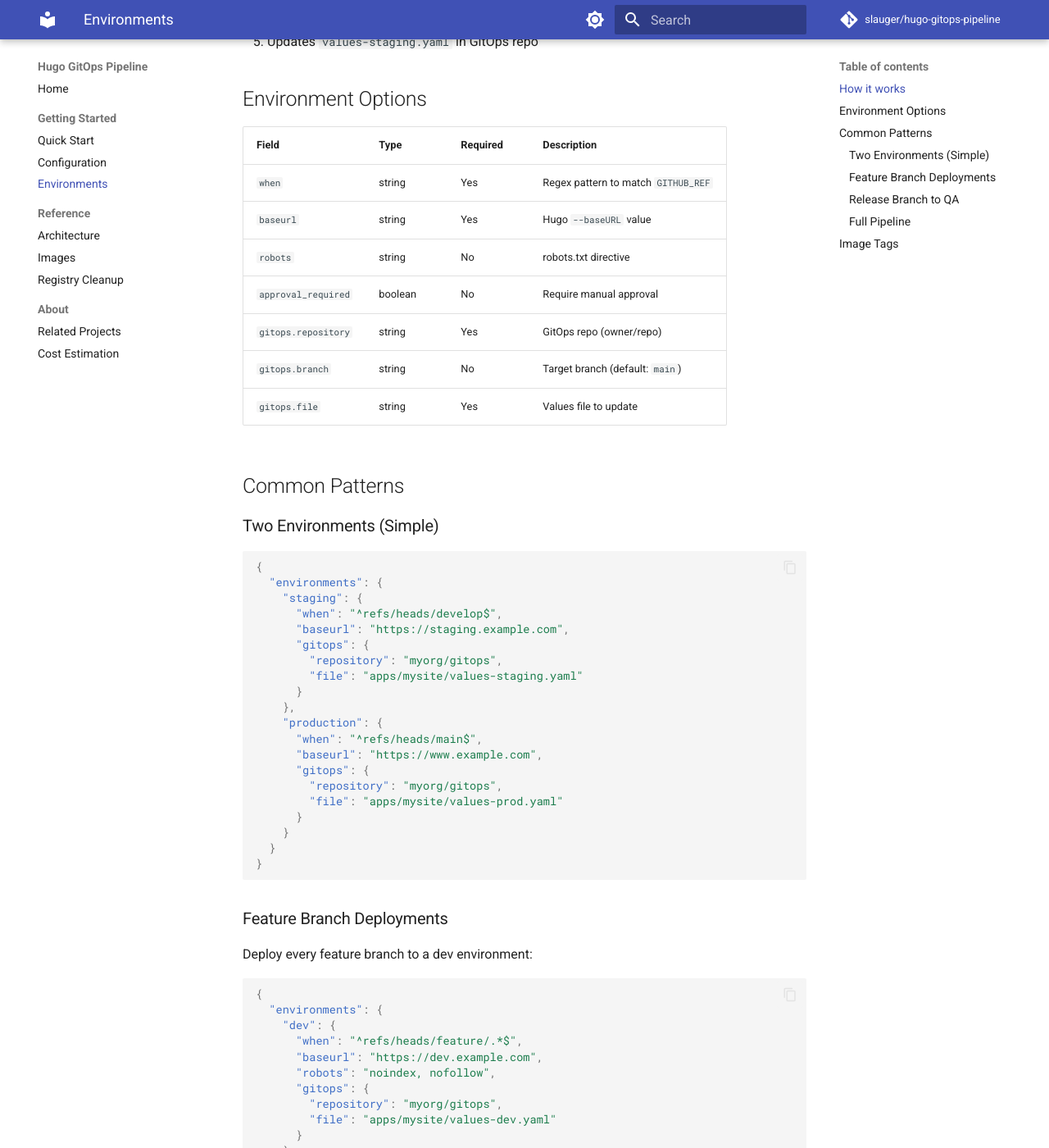
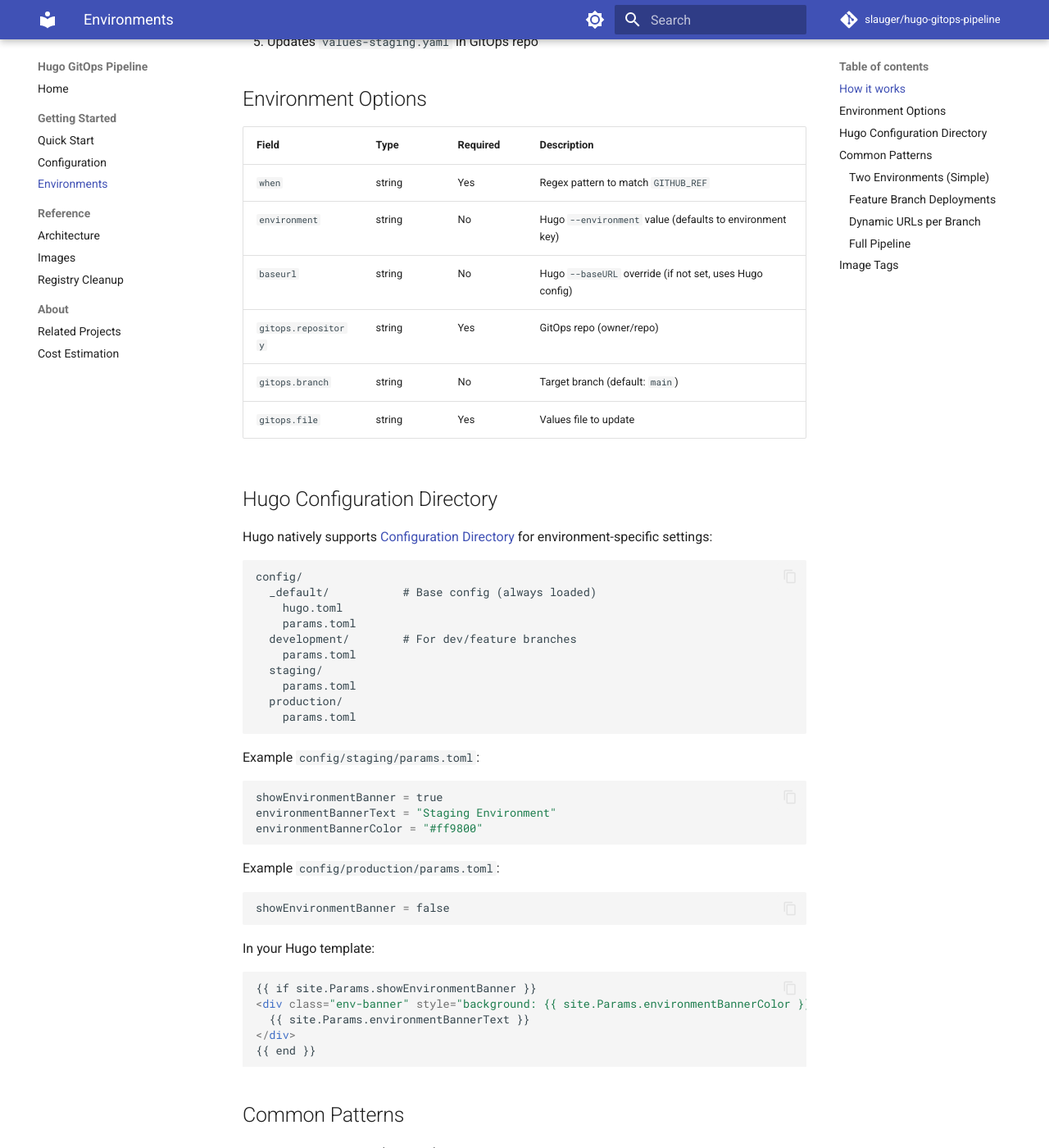
Before and after one commit to slauger/hugo-gitops-pipeline, an MkDocs documentation site: the page built from docs/environments.md, in a window 1280 px wide and 1400 px high, scrolled down 767 px. Shown: the whole window at 82% size. Built offline with MkDocs 1.6.1 and Material for MkDocs 9.7.7, drawn with Linux system fonts in a browser that asks for light colours; comment, search, counter and statistics services are not loaded; some of the changed text lies outside the part shown.

Commit message:
feat: add Hugo environment support and dynamic branch URLs
- Add 'environment' field for Hugo's native config directory feature
- Make 'baseurl' optional (falls back to Hugo config)
- Support ${BRANCH_SLUG} and ${BRANCH_NAME} variables for dynamic URLs
- Update documentation with Hugo Configuration Directory examples

````diff
--- a/docs/environments.md
+++ b/docs/environments.md
@@ -11,11 +11,11 @@ Each environment in `project.json` has a `when` pattern that matches against `GI
   "environments": {
     "staging": {
       "when": "^refs/heads/develop$",
-      "baseurl": "https://staging.example.com"
+      "environment": "staging"
     },
     "production": {
       "when": "^refs/heads/main$",
-      "baseurl": "https://www.example.com"
+      "environment": "production"
     }
   }
 }
@@ -25,7 +25,7 @@ When you push to `develop`, the pipeline:
 
 1. Matches `refs/heads/develop` against environment patterns
 2. Finds `staging` environment
-3. Builds with `baseurl: https://staging.example.com`
+3. Builds with `hugo --environment staging`
 4. Tags image as `staging-<sha>`
 5. Updates `values-staging.yaml` in GitOps repo
 
@@ -34,12 +34,49 @@ When you push to `develop`, the pipeline:
 | Field | Type | Required | Description |
 |-------|------|----------|-------------|
 | `when` | string | Yes | Regex pattern to match `GITHUB_REF` |
-| `baseurl` | string | Yes | Hugo `--baseURL` value |
-| `robots` | string | No | robots.txt directive |
-| `approval_required` | boolean | No | Require manual approval |
+| `environment` | string | No | Hugo `--environment` value (defaults to environment key) |
+| `baseurl` | string | No | Hugo `--baseURL` override (if not set, uses Hugo config) |
 | `gitops.repository` | string | Yes | GitOps repo (owner/repo) |
 | `gitops.branch` | string | No | Target branch (default: `main`) |
 | `gitops.file` | string | Yes | Values file to update |
+
+## Hugo Configuration Directory
+
+Hugo natively supports [Configuration Directory](https://gohugo.io/getting-started/configuration/#configuration-directory) for environment-specific settings:
+
+```
+config/
+  _default/           # Base config (always loaded)
+    hugo.toml
+    params.toml
+  development/        # For dev/feature branches
+    params.toml
+  staging/
+    params.toml
+  production/
+    params.toml
+```
+
+Example `config/staging/params.toml`:
+```toml
+showEnvironmentBanner = true
+environmentBannerText = "Staging Environment"
+environmentBannerColor = "#ff9800"
+```
+
+Example `config/production/params.toml`:
+```toml
+showEnvironmentBanner = false
+```
+
+In your Hugo template:
+```html
+{{ if site.Params.showEnvironmentBanner }}
+<div class="env-banner" style="background: {{ site.Params.environmentBannerColor }}">
+  {{ site.Params.environmentBannerText }}
+</div>
+{{ end }}
+```
 
 ## Common Patterns
 
@@ -50,7 +87,7 @@ When you push to `develop`, the pipeline:
   "environments": {
     "staging": {
       "when": "^refs/heads/develop$",
-      "baseurl": "https://staging.example.com",
+      "environment": "staging",
       "gitops": {
         "repository": "myorg/gitops",
         "file": "apps/mysite/values-staging.yaml"
@@ -58,7 +95,7 @@ When you push to `develop`, the pipeline:
     },
     "production": {
       "when": "^refs/heads/main$",
-      "baseurl": "https://www.example.com",
+      "environment": "production",
       "gitops": {
         "repository": "myorg/gitops",
         "file": "apps/mysite/values-prod.yaml"
@@ -70,15 +107,15 @@ When you push to `develop`, the pipeline:
 
 ### Feature Branch Deployments
 
-Deploy every feature branch to a dev environment:
+Deploy every feature branch to a dev environment. All feature branches share the same Hugo `development` environment config:
 
 ```json
 {
   "environments": {
     "dev": {
       "when": "^refs/heads/feature/.*$",
+      "environment": "development",
       "baseurl": "https://dev.example.com",
-      "robots": "noindex, nofollow",
       "gitops": {
         "repository": "myorg/gitops",
         "file": "apps/mysite/values-dev.yaml"
@@ -88,22 +125,31 @@ Deploy every feature branch to a dev environment:
 }
 ```
 
-### Release Branch to QA
+### Dynamic URLs per Branch
+
+Use `${BRANCH_SLUG}` for unique URLs per feature branch:
 
 ```json
 {
   "environments": {
-    "qa": {
-      "when": "^refs/heads/release/.*$",
-      "baseurl": "https://qa.example.com",
+    "feature": {
+      "when": "^refs/heads/feature/.*$",
+      "environment": "development",
+      "baseurl": "https://${BRANCH_SLUG}.dev.example.com",
       "gitops": {
         "repository": "myorg/gitops",
-        "file": "apps/mysite/values-qa.yaml"
+        "file": "apps/mysite/values-${BRANCH_SLUG}.yaml"
       }
     }
   }
 }
 ```
+
+Example: `feature/login-page` becomes:
+- **URL:** `https://login-page.dev.example.com`
+- **Values file:** `values-login-page.yaml`
+
+This requires wildcard DNS (`*.dev.example.com`) and dynamic ArgoCD Applications.
 
 ### Full Pipeline
 
@@ -112,8 +158,8 @@ Deploy every feature branch to a dev environment:
   "environments": {
     "dev": {
       "when": "^refs/heads/feature/.*$",
+      "environment": "development",
       "baseurl": "https://dev.example.com",
-      "robots": "noindex, nofollow",
       "gitops": {
         "repository": "myorg/gitops",
         "file": "apps/mysite/values-dev.yaml"
@@ -121,8 +167,7 @@ Deploy every feature branch to a dev environment:
     },
     "staging": {
       "when": "^refs/heads/develop$",
-      "baseurl": "https://staging.example.com",
-      "robots": "noindex, nofollow",
+      "environment": "staging",
       "gitops": {
         "repository": "myorg/gitops",
         "file": "apps/mysite/values-staging.yaml"
@@ -130,8 +175,7 @@ Deploy every feature branch to a dev environment:
     },
     "qa": {
       "when": "^refs/heads/release/.*$",
-      "baseurl": "https://qa.example.com",
-      "robots": "noindex, nofollow",
+      "environment": "staging",
       "gitops": {
         "repository": "myorg/gitops",
         "file": "apps/mysite/values-qa.yaml"
@@ -139,9 +183,7 @@ Deploy every feature branch to a dev environment:
     },
     "production": {
       "when": "^refs/heads/main$",
-      "baseurl": "https://www.example.com",
-      "robots": "index, follow",
-      "approval_required": true,
+      "environment": "production",
       "gitops": {
         "repository": "myorg/gitops",
         "file": "apps/mysite/values-prod.yaml"
@@ -150,6 +192,8 @@ Deploy every feature branch to a dev environment:
   }
 }
 ```
+
+Note: `qa` uses the `staging` Hugo environment but deploys to a separate GitOps values file.
 
 ## Image Tags
 
@@ -160,6 +204,6 @@ Each environment gets its own image tags:
 | dev | `dev-abc123f`, `dev-latest` |
 | staging | `staging-def456a`, `staging-latest` |
 | qa | `qa-ghi789b`, `qa-latest` |
-| production | `prod-jkl012c`, `prod-latest` |
+| production | `production-jkl012c`, `production-latest` |
 
 The SHA-based tag ensures traceability back to the exact commit.
````
Also changed, not shown: README.md (+4 -2 lines), docs/configuration.md (+12 -4 lines), 1 other file.
